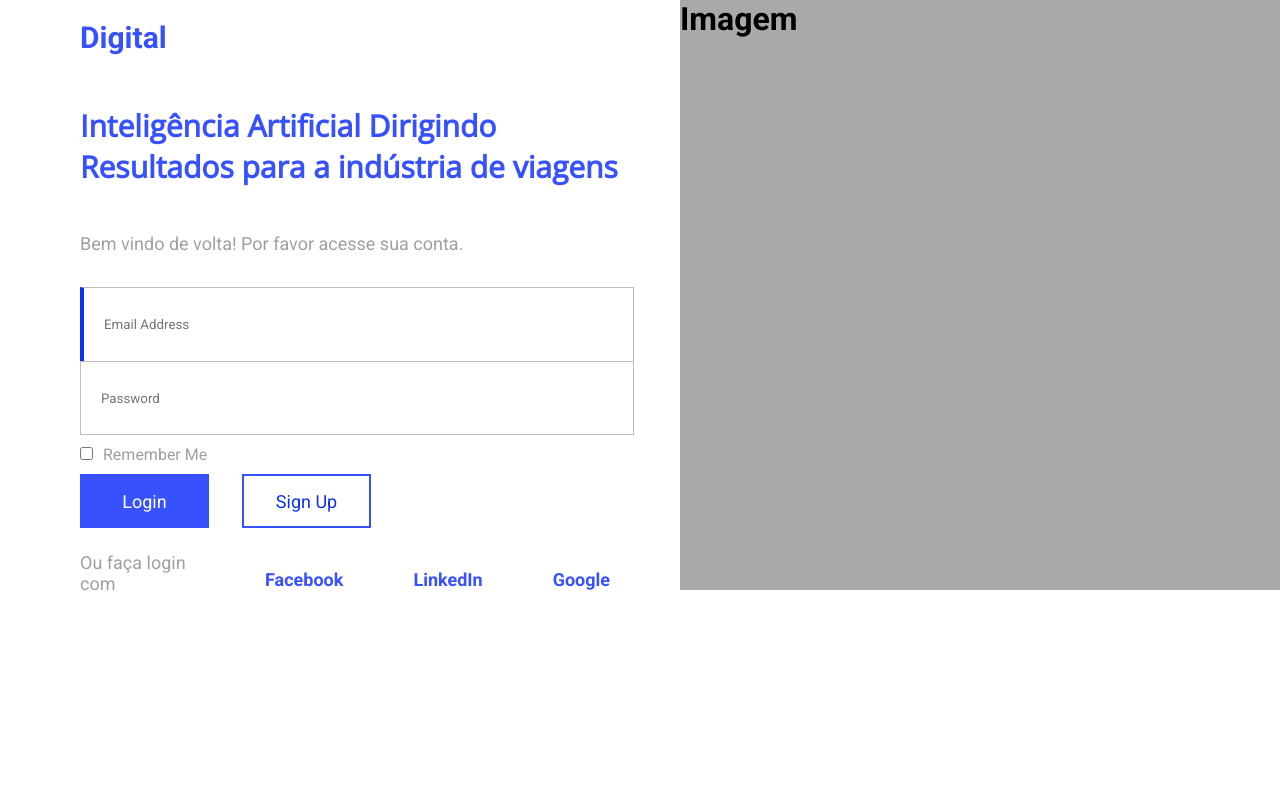
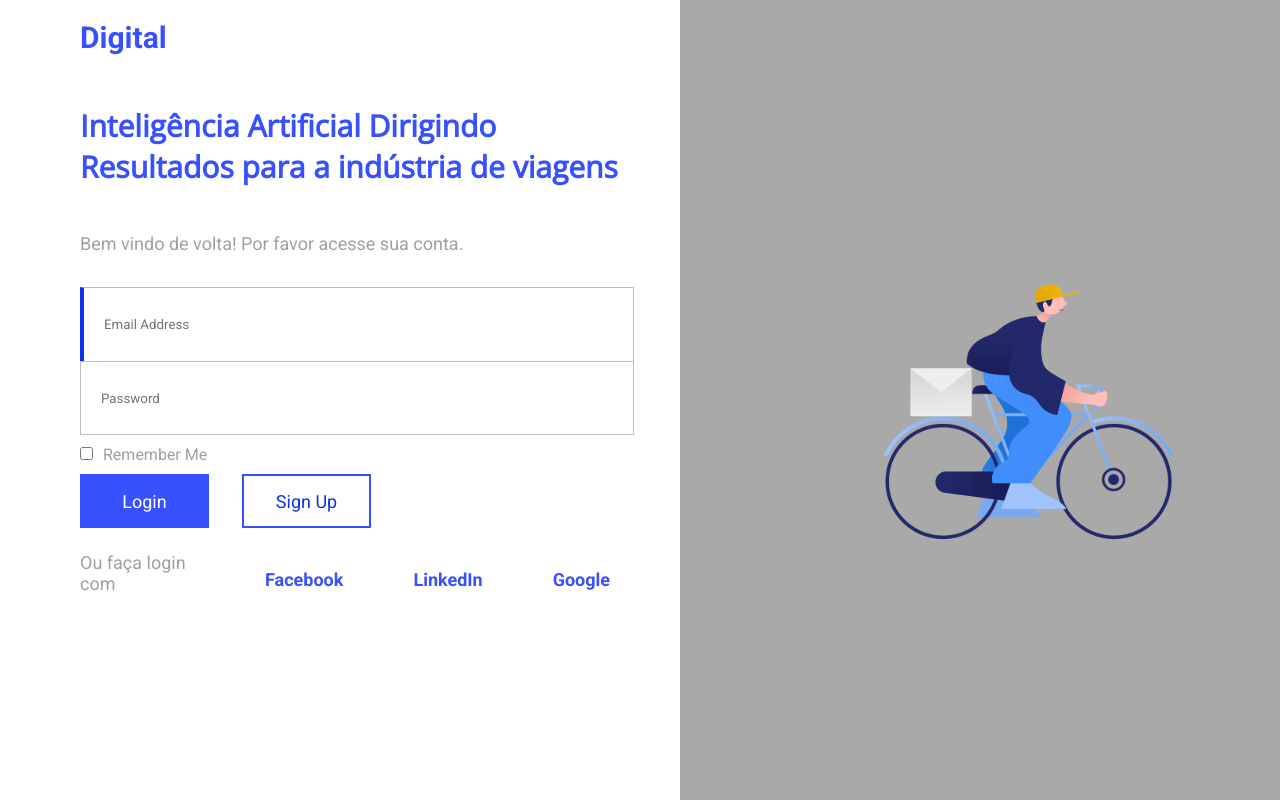
Before and after one commit to kadeguilherme/JsEstudos, a React (Create React App) app in the folder page-login/: page / in a window 1280 px wide. Built offline with nearby package versions, Linux system fonts and the light colour scheme.

Commit message:
Finalizando a pagina de login

```diff
--- a/page-login/src/pages/login.css
+++ b/page-login/src/pages/login.css
@@ -92,6 +92,17 @@ p {
 
 
 .login-right {
+    flex: 1;
     background-color: #a9a9a9;
-    flex: 1;
+    box-sizing: inherit;
+    overflow: hidden;
+    height: 100vh;
+    display: flex;
+    align-items: center;
+    justify-items: center;
+
 }
+.login-right img {
+margin-left: 70px;
+
+}
--- a/page-login/src/pages/login.js
+++ b/page-login/src/pages/login.js
@@ -1,5 +1,6 @@
 import React from 'react'
 import './login.css';
+import image from '../assets/message.svg';
 
 const Login = () => {
     return (
@@ -46,7 +47,7 @@ const Login = () => {
                     Sign Up
                 </button>
 
-                <div className = 'login-footer'>
+                <div className='login-footer'>
                     <p>Ou faça login com</p>
                     <a href=''>Facebook</a>
                     <a href=''>LinkedIn</a>
@@ -55,7 +56,8 @@ const Login = () => {
             </div>
 
             <div className='login-right'>
-                <h1>Imagem</h1>
+                <img src={image}
+   height ='300px' />
             </div>
 
 
```
Also changed, not shown: page-login/src/assets/message.svg (added).
